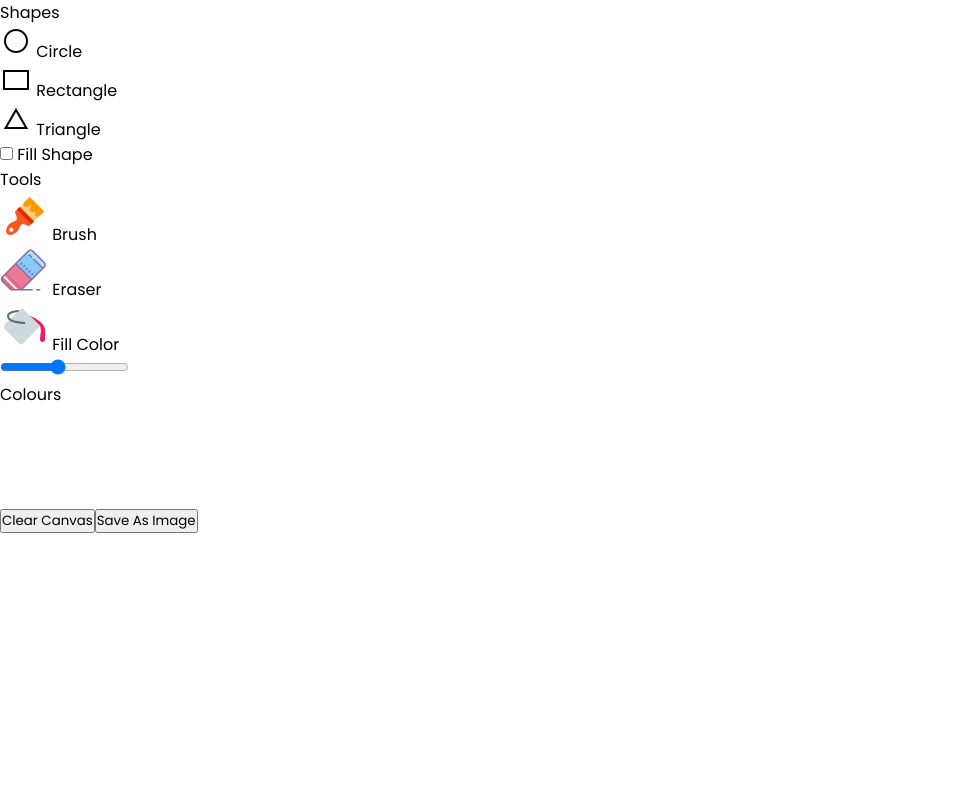
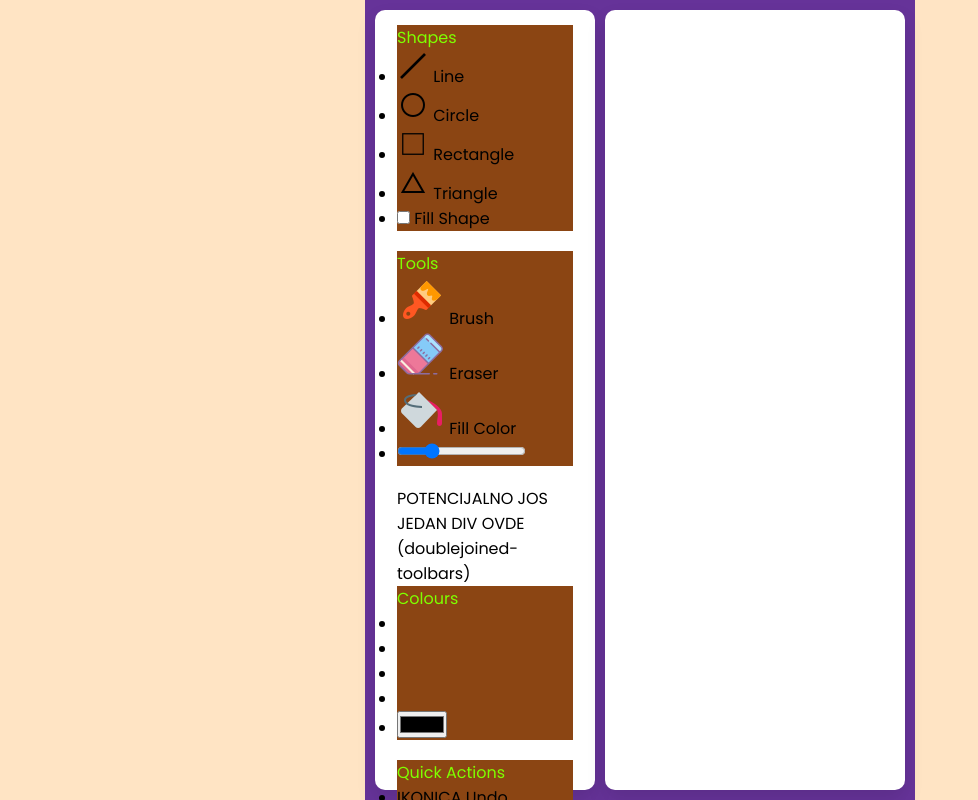
Before and after one commit to rivanovic10120rn/reljosoft-paint, an Angular app: page / in a window 1280 px wide. Shown: the top 800 px of the page, without its empty margins (0-978 px from the left). Built offline with nearby package versions, Linux system fonts and the light colour scheme.

Commit message:
Sredjivanje html strukture i rad na css-u

```diff
--- a/src/app/components/index-app/app.component.css
+++ b/src/app/components/index-app/app.component.css
@@ -0,0 +1,39 @@
+.container {
+  gap: 10px;
+  padding: 10px;
+  width: 100%;
+  height: 100vh;
+  display: flex;
+  user-select: none;
+  background: rebeccapurple;
+}
+
+section {
+  border-radius: 10px;
+  background: white;
+  box-shadow: 0 10px 20px rgba(0, 0, 0, 0.1);
+}
+
+.tools-board {
+  width: 220px;
+  display: flex;
+  flex-direction: column;
+  justify-content: space-between;
+  padding: 15px 22px 0;
+}
+
+.tools-board .row {
+  margin-bottom: 20px;
+  background: saddlebrown;
+  width: 100%;
+}
+
+.row .title{
+  color: chartreuse;
+  font-size: 1rem;
+}
+
+.drawing-board {
+  flex: 1;
+  overflow: hidden;
+}
--- a/src/app/components/index-app/app.component.html
+++ b/src/app/components/index-app/app.component.html
@@ -1,18 +1,23 @@
 
 <div class="container">
   <section class="tools-board">
-    <div class="row">
+    <div class="all-toolbars">
+      <div class="row shapes-toolbar">
       <label class="title"> Shapes </label>
-      <ul class="option">
-        <li class="option">
+      <ul class="options shapes">
+        <li class="option shape" id="line">
+          <img src="../../../assets/icons/tools/icons8-line-32.png">
+          <span class="name"> Line </span>
+        </li>
+        <li class="option shape" id="circle">
           <img src="../../../assets/icons/tools/icons8-circle-32.png">
           <span> Circle </span>
         </li>
-        <li class="option">
-          <img src="../../../assets/icons/tools/icons8-rectangle-32.png">
+        <li class="option shape" id="rectangle">
+          <img src="../../../assets/icons/tools/icons8-stop-32.png">
           <span> Rectangle </span>
         </li>
-        <li class="option">
+        <li class="option shape" id="triangle">
           <img src="../../../assets/icons/tools/icons8-triangle-32.png">
           <span> Triangle </span>
         </li>
@@ -22,45 +27,67 @@
         </li>
       </ul>
     </div>
-    <div class="row">
+      <div class="row tools-toolbar">
         <label class="title"> Tools </label>
-      <ul class="option">
-        <li class="option">
+        <ul class="options tools">
+          <li class="option tool active" id="brush">
             <img src="../../../assets/icons/tools/icons8-brush-48.png">
             <span class="name"> Brush </span>
           </li>
-        <li class="option">
+          <li class="option tool" id="eraser">
             <img src="../../../assets/icons/tools/icons8-eraser-48 (1).png">
             <span class="name"> Eraser </span>
           </li>
-        <li class="option">
+          <li class="option tool" id="fill">
             <img src="../../../assets/icons/tools/icons8-fill-color-48.png">
             <span class="name"> Fill Color </span>
           </li>
-        <li class="option">
-          <input type="range" id="size-slider" min="1" max="10" value="5">
+          <li class="option" id="slider">
+            <input type="range" id="size-slider" min="1" max="100" value="25">
           </li>
         </ul>
       </div>
-    <div class="row">
+      POTENCIJALNO JOS JEDAN DIV OVDE (doublejoined-toolbars)
+      <div class="row colors-toolbar">
         <label class="title"> Colours </label>
-      <ul class="option">
+        <ul class="options colors">
+          <li class="option selected"></li>
+          <li class="option"></li>
+          <li class="option"></li>
+          <li class="option"></li>
           <li class="option">
-        </li>
-        <li class="option">
-        </li>
-        <li class="option">
-        </li>
-        <li class="option">
+            <input type="color" id="custom-color">
           </li>
         </ul>
       </div>
-    <div class="row">
+      <div class="row actions-toolbar">
+        <label class="title">Quick Actions</label>
+        <ul class="options actions">
+          <li class="option action" id="undo">
+            IKONICA
+            <span class="name">Undo</span>
+          </li>
+          <li class="option action" id="redo">
+            IKONICA
+            <span class="name">Redo</span>
+          </li>
+          <li class="option action" id="copy">
+            IKONICA
+            <span class="name">Copy</span>
+          </li>
+          <li class="option action" id="paste">
+            IKONICA
+            <span class="name">Paste</span>
+          </li>
+        </ul>
+      </div>
+    </div>
+    <div class="row buttons">
       <button class="clear"> Clear Canvas </button>
       <button class="save"> Save As Image </button>
     </div>
   </section>
   <section class="drawing-board">
-
+    <canvas></canvas>
   </section>
 </div>
--- a/src/styles.css
+++ b/src/styles.css
@@ -8,110 +8,10 @@
   font-family: 'Poppins', sans-serif;
 }
 
-.poppins-thin {
-  font-family: "Poppins", sans-serif;
-  font-weight: 100;
-  font-style: normal;
+body {
+  display: flex;
+  align-items: center;
+  justify-content: center;
+  background: bisque;
+  height: 100vh;
 }
-
-.poppins-extralight {
-  font-family: "Poppins", sans-serif;
-  font-weight: 200;
-  font-style: normal;
-}
-
-.poppins-light {
-  font-family: "Poppins", sans-serif;
-  font-weight: 300;
-  font-style: normal;
-}
-
-.poppins-regular {
-  font-family: "Poppins", sans-serif;
-  font-weight: 400;
-  font-style: normal;
-}
-
-.poppins-medium {
-  font-family: "Poppins", sans-serif;
-  font-weight: 500;
-  font-style: normal;
-}
-
-.poppins-semibold {
-  font-family: "Poppins", sans-serif;
-  font-weight: 600;
-  font-style: normal;
-}
-
-.poppins-bold {
-  font-family: "Poppins", sans-serif;
-  font-weight: 700;
-  font-style: normal;
-}
-
-.poppins-extrabold {
-  font-family: "Poppins", sans-serif;
-  font-weight: 800;
-  font-style: normal;
-}
-
-.poppins-black {
-  font-family: "Poppins", sans-serif;
-  font-weight: 900;
-  font-style: normal;
-}
-
-.poppins-thin-italic {
-  font-family: "Poppins", sans-serif;
-  font-weight: 100;
-  font-style: italic;
-}
-
-.poppins-extralight-italic {
-  font-family: "Poppins", sans-serif;
-  font-weight: 200;
-  font-style: italic;
-}
-
-.poppins-light-italic {
-  font-family: "Poppins", sans-serif;
-  font-weight: 300;
-  font-style: italic;
-}
-
-.poppins-regular-italic {
-  font-family: "Poppins", sans-serif;
-  font-weight: 400;
-  font-style: italic;
-}
-
-.poppins-medium-italic {
-  font-family: "Poppins", sans-serif;
-  font-weight: 500;
-  font-style: italic;
-}
-
-.poppins-semibold-italic {
-  font-family: "Poppins", sans-serif;
-  font-weight: 600;
-  font-style: italic;
-}
-
-.poppins-bold-italic {
-  font-family: "Poppins", sans-serif;
-  font-weight: 700;
-  font-style: italic;
-}
-
-.poppins-extrabold-italic {
-  font-family: "Poppins", sans-serif;
-  font-weight: 800;
-  font-style: italic;
-}
-
-.poppins-black-italic {
-  font-family: "Poppins", sans-serif;
-  font-weight: 900;
-  font-style: italic;
-}
```
Also changed, not shown: src/assets/icons/tools/icons8-line-32.png (added), src/assets/icons/tools/icons8-stop-32.png (added). Lines whose indentation alone changed are shown as unchanged.
